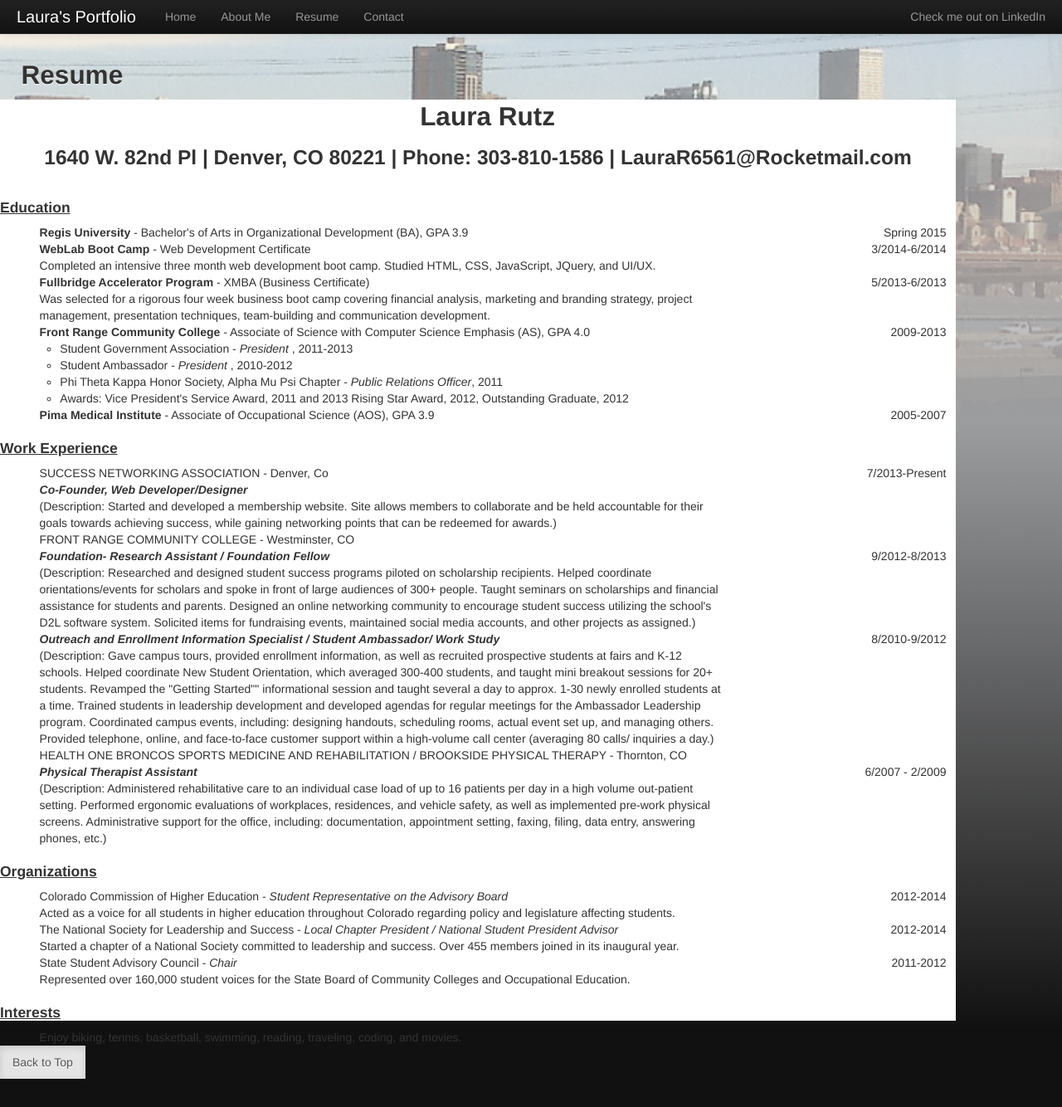
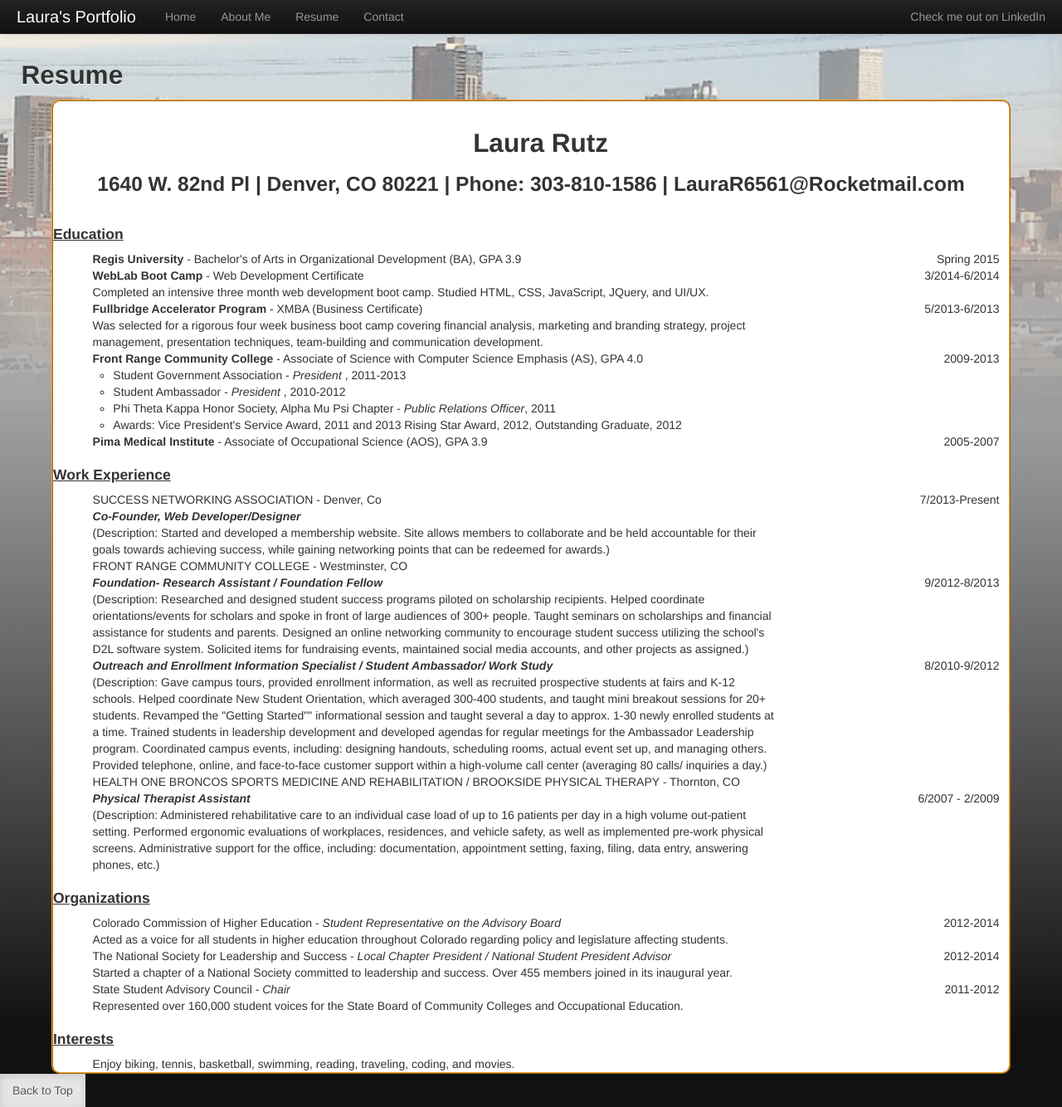
Before and after one commit to LauraR6561/Laurar6561.github.io, a Jekyll site: the page built from resume.html, in a window 1280 px wide and 1334 px high. Shown: the whole window at 83% size. Built offline with Jekyll 4.4.1, drawn with Linux system fonts in a browser that asks for light colours; Markdown is read by kramdown in place of the engine named in the settings.

Commit message:
changed resume border

```diff
--- a/css/template.css
+++ b/css/template.css
@@ -60,7 +60,11 @@ body{
 
 #resume{
     width:90%;
-    background-color: white;
+    margin:0px auto;
+    background-color: #FFFFFF;
+    border-radius: 10px;
+    border:2px ridge #F1A023;
+    padding: 20px 0px;
 }
 .resumecontent{
     width:75%;
```
